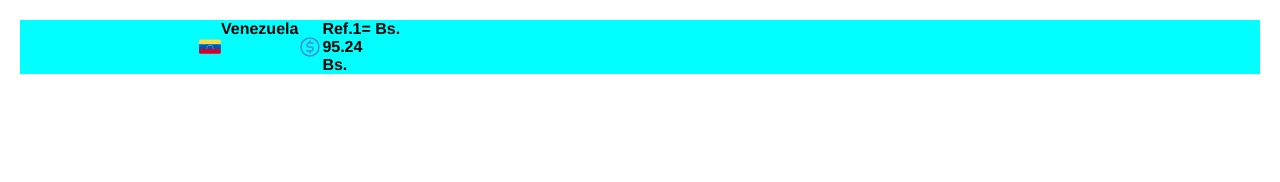
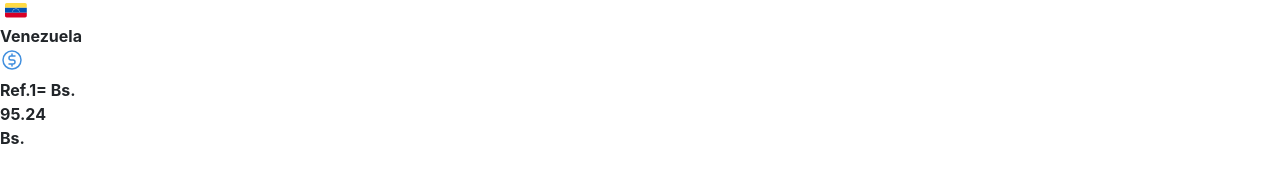
Before and after one commit to jechangird/proyecto_farmatodo, a plain HTML site: page index.html in a window 1280 px wide. Drawn offline with Linux system fonts and the light colour scheme.

Commit message:
Update farmatodo.css

```diff
--- a/farmatodo.css
+++ b/farmatodo.css
@@ -2,22 +2,37 @@
 * {
   margin: 0;
   padding: 0;
-  font-family: Helvetica, arial, sans-serif;
+  /*font-family: Helvetica, arial, sans-serif;*/
 
 }
 
-nav{
-  background-color: aqua;
-  gap: 20px;
-  align-items: center;
-  justify-content: space-between;
-  margin:20px;
+body {
+
+    font-family: -apple-system, BlinkMacSystemFont, Segoe UI, Roboto, Helvetica Neue, Arial, Noto Sans, sans-serif, Apple Color Emoji, Segoe UI Emoji, Segoe UI Symbol, Noto Color Emoji;
+    font-size: 1rem;
+    font-weight: 400;
+    line-height: 1.5;
+    color: #212529;
+    text-align: left;
+    background-color: #fff;
 }
-nav div{
+
+.contenedor{
+  /*background-color: aqua;*/
   display: flex;
   flex-direction: row;
+  gap: 20px;
+  /*align-items: center;
+  justify-content: space-between;*/
+}
 
-}
+/*nav div{
+
+  display: flex;
+  flex-direction: row;
+  gap:50x;
+
+}*/
 
 .referencia{
   display:flex;
```
